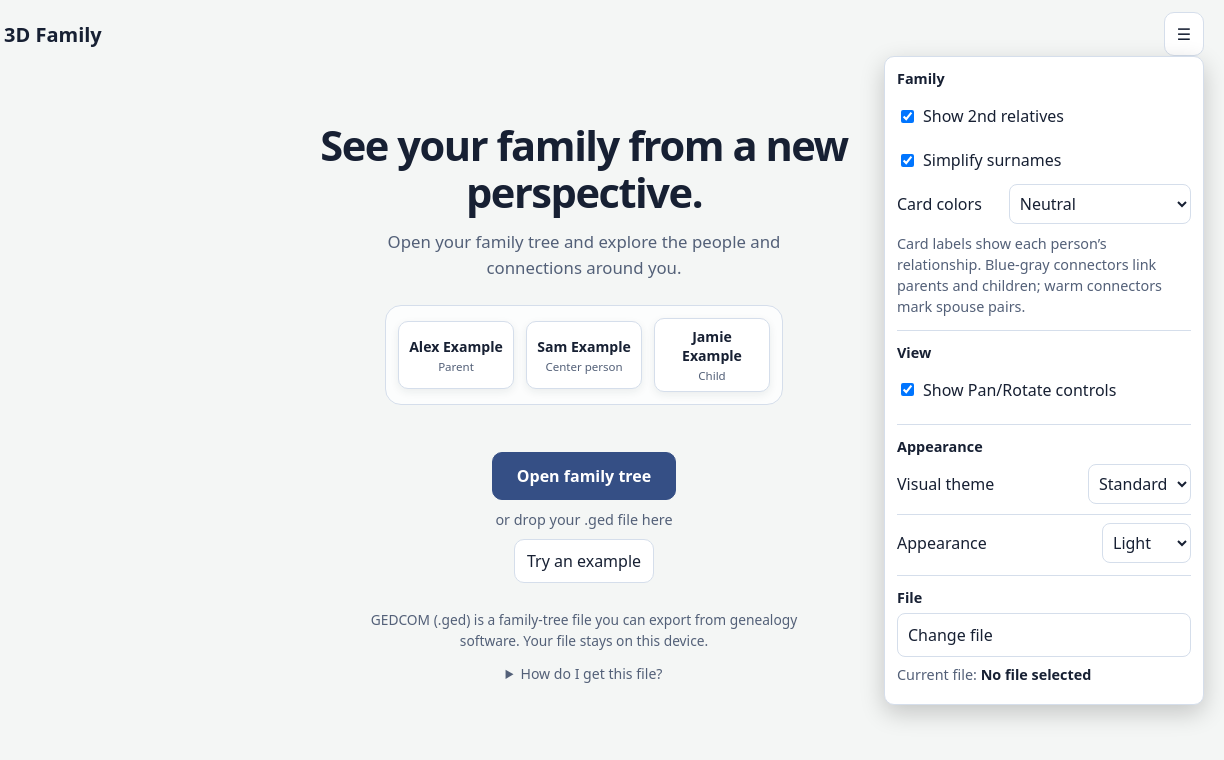
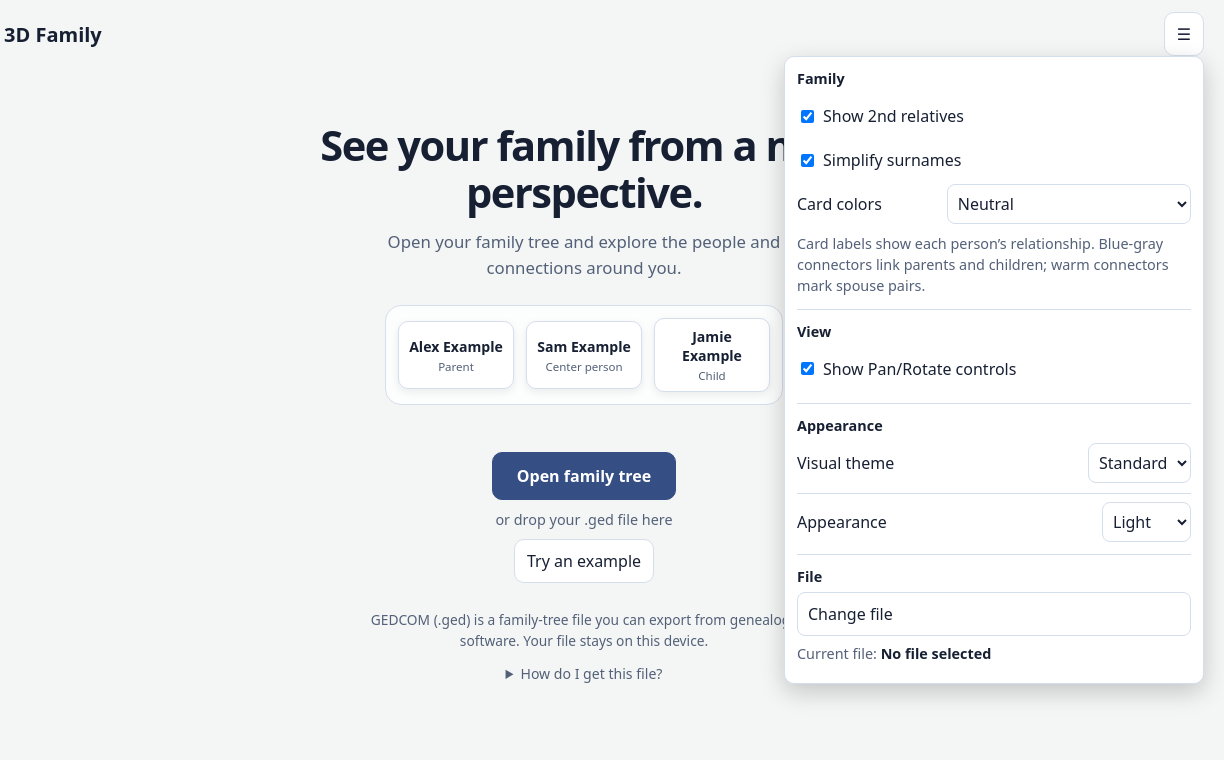
Before and after one commit to iricigor/3dfamily, a plain HTML site: page docs/index.html in a window 1280 px wide. Both pictures are taken after a click on the button "Options". Shown: the full height of the page, 56-1280 px from the left. Drawn offline with Linux system fonts and the light colour scheme.

Commit message:
Widen and constrain options menu
Co-authored-by: copilot-swe-agent[bot] <198982749+Copilot@users.noreply.github.com>

```diff
--- a/docs/css/base.css
+++ b/docs/css/base.css
@@ -40,7 +40,9 @@ header {
   position: absolute;
   right: 0;
   top: 100%;
-  width: min(320px, calc(100vw - 24px));
+  width: min(420px, calc(100vw - 24px));
+  max-height: calc(100dvh - 80px);
+  overflow: auto;
   padding: 12px;
   border: 1px solid var(--border);
   border-radius: 10px;
--- a/docs/css/explorer.css
+++ b/docs/css/explorer.css
@@ -25,8 +25,6 @@ main.exploring {
 .exploring .menu {
   top: calc(100% + 8px);
   right: 0;
-  max-height: calc(100dvh - 80px);
-  overflow: auto;
   z-index: 4;
 }
 .menu-action {
```
